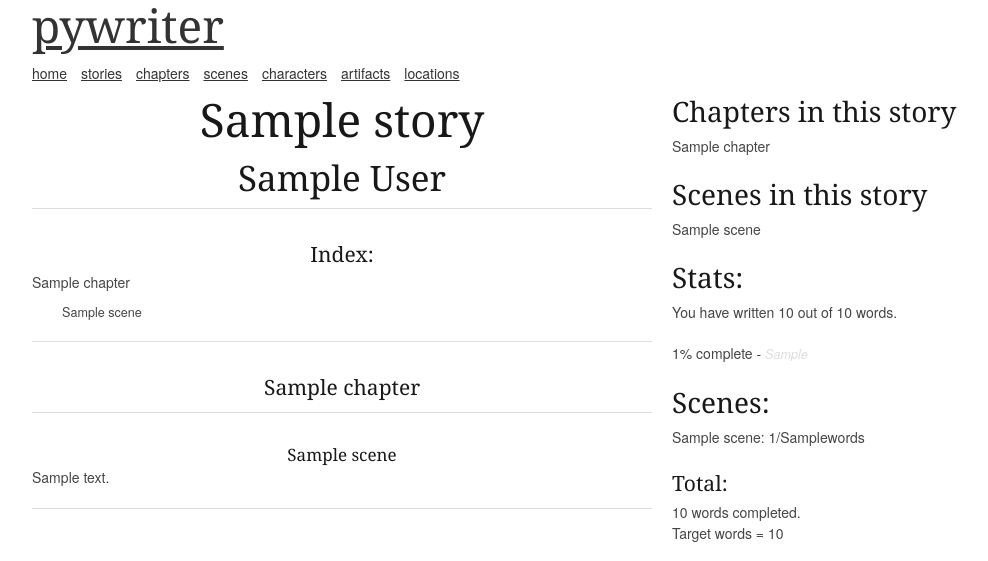
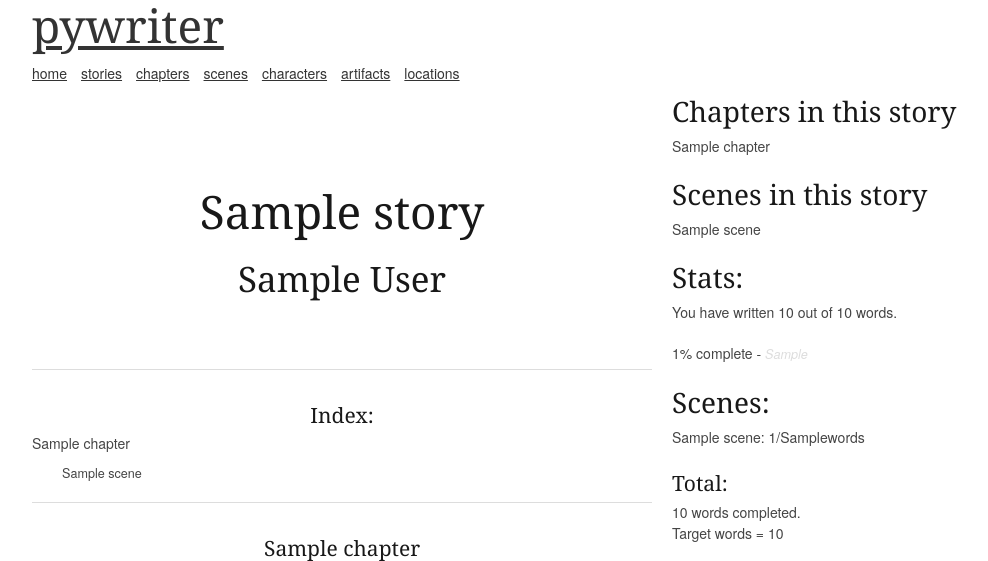
Before and after one commit to garhol/pyWriter, a Django app: template templates/story/print_story.html in a window 1280 px wide. Shown: the top 561 px of the page, without its empty margins (138-1126 px from the left). Run offline with Django 3.2, Linux system fonts and the light colour scheme; the template is opened without the code that fills it: most values are stand-ins (such as "Sample title", 1, 10 or a date in 2020); some libraries are stand-ins or nearby versions.

Commit message:
small print style change

```diff
--- a/templates/story/print_story.html
+++ b/templates/story/print_story.html
@@ -6,6 +6,9 @@
     <style type="text/css">
         .motivation{color: #DDD; font-style: italic; font-size: 0.9em;}
         .printversion h1, .printversion h2, .printversion h3, .printversion h4, .printversion h5{text-align:center}
+        .printversion h1 {margin-top:2em; margin-bottom:0.5em;}
+        .printversion h2 {margin-top:0.5em; margin-bottom:2em;}
+
     </style>
 {% endblock %}
 
```
